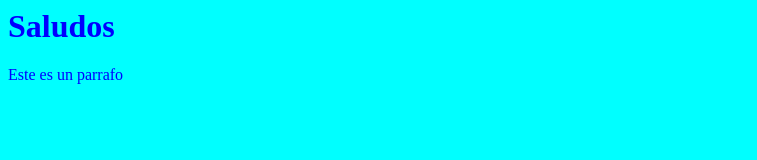
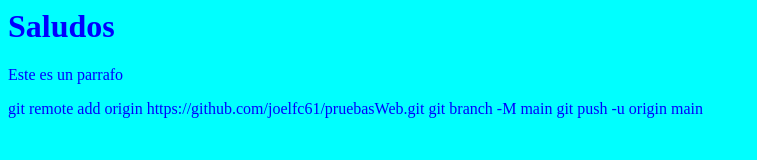
Before and after one commit to joelfc61/pruebasWeb, a plain HTML site: page index.html in a window 1280 px wide. Shown: the whole page, without its empty margins (0-757 px from the left). Drawn offline with Linux system fonts and the light colour scheme.

Commit message:
segunda 18 abril

```diff
--- a/index.html
+++ b/index.html
@@ -16,3 +16,6 @@
     <p> Este es un parrafo</p>
 </body>
 </html>
+git remote add origin https://github.com/joelfc61/pruebasWeb.git
+git branch -M main
+git push -u origin main
```
Also changed, not shown: pru1.txt.
